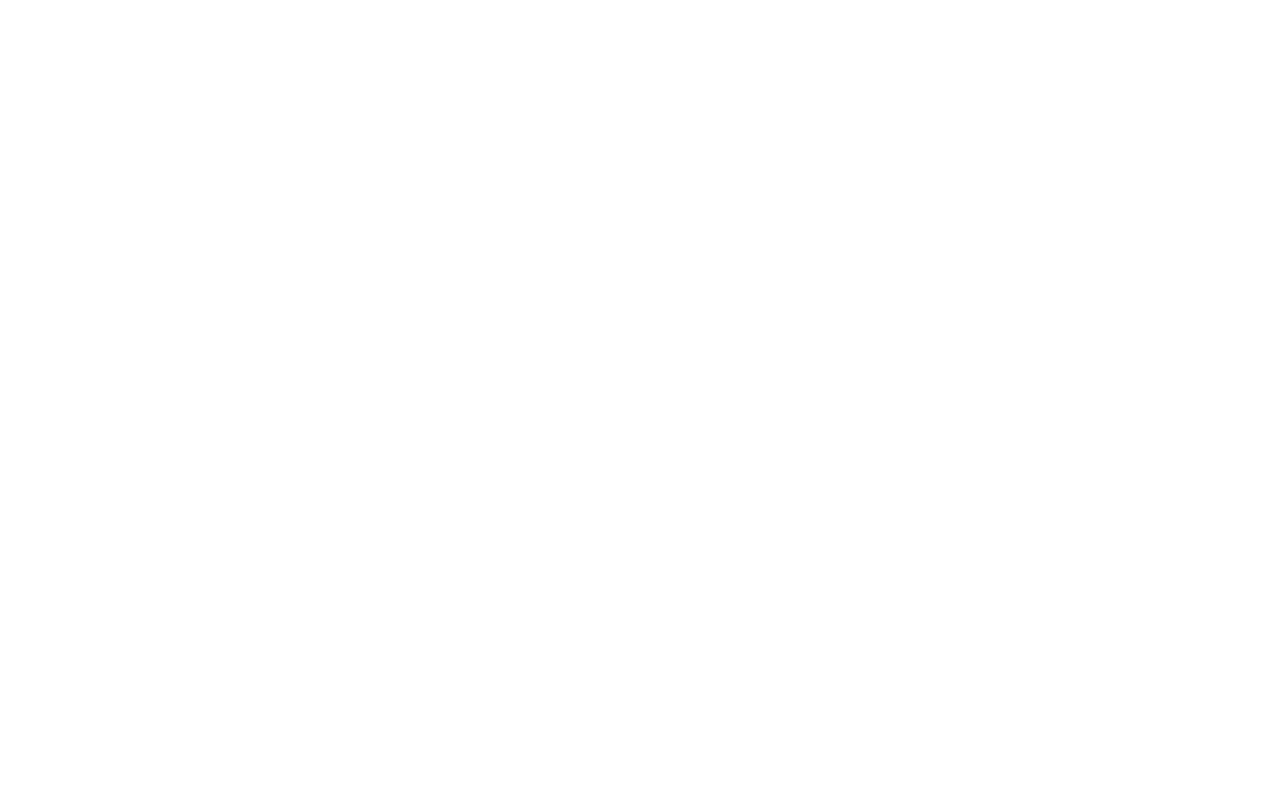
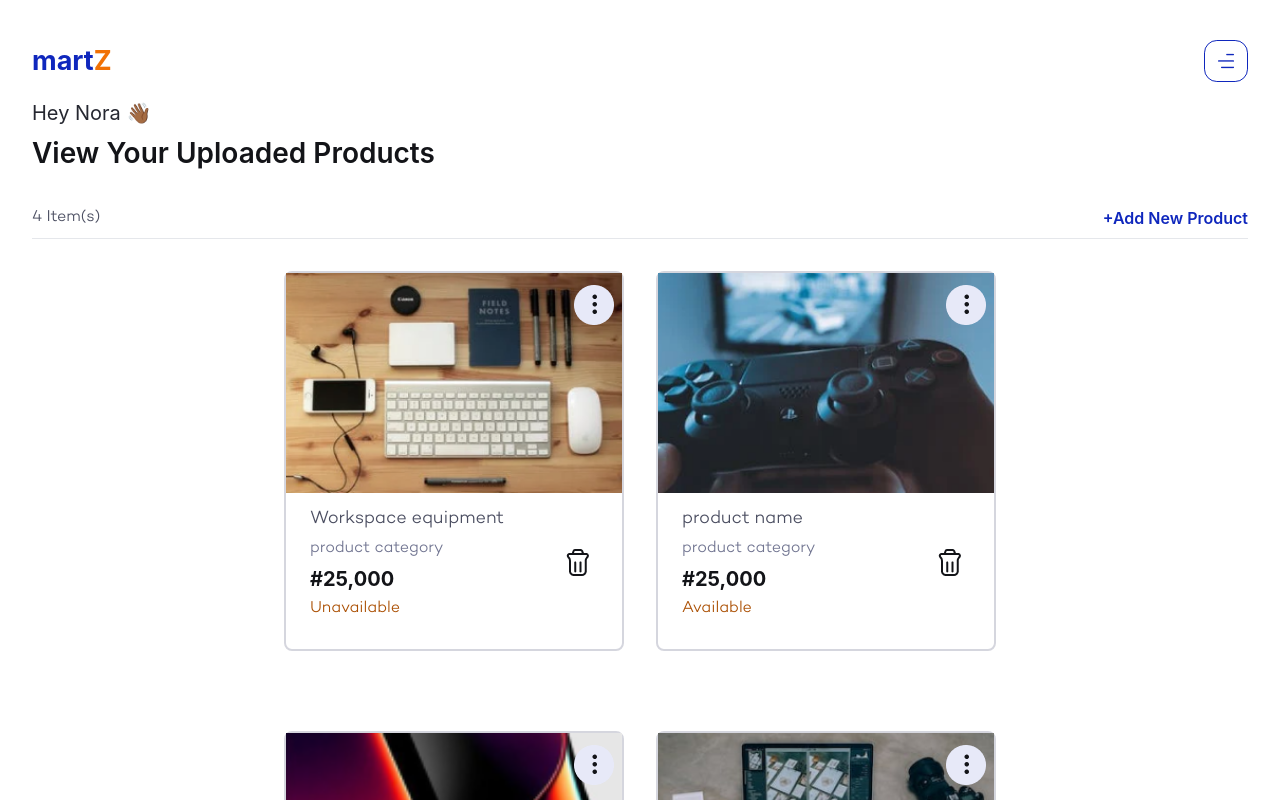
Before and after one commit to Ingressive-for-Good/I4G-OPENSOURCE-FRONTEND-PROJECT-2022, a React (Vite) app: page /view-products in a window 1280 px wide. Before the commit this address had no page. Shown: the top 800 px of the page. Built offline with nearby package versions, Linux system fonts and the light colour scheme; a web font is replaced by a local one.

Commit message:
resolve existing conflicts

```diff
--- a/src/App.jsx
+++ b/src/App.jsx
@@ -56,6 +56,10 @@
         element={<AddNewProductPage1/>}
         />
         <Route
+        path="/view-products"
+        element={<ViewProducts/>}
+        />
+        <Route
             path="/"
             element={
               <div className="p-6">
```
